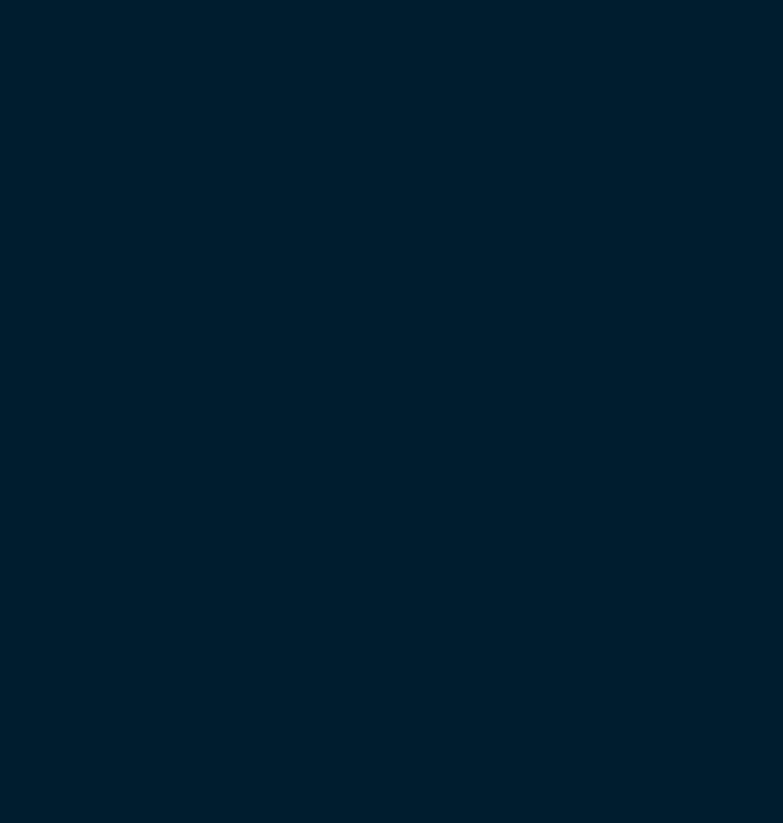
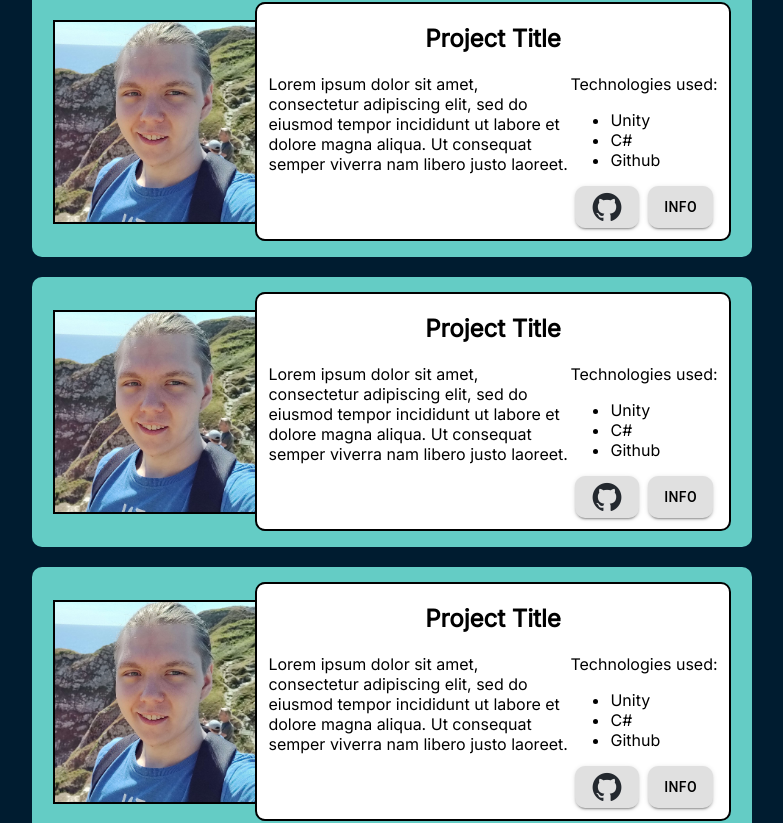
Before and after one commit to PatrykOwczarz/my-porftolio-v1, a React (Create React App) app: page /projects in a window 1280 px wide. Shown: the part 282-1105 px from the top of the page, without its empty margins (248-1031 px from the left). Before the commit the page ends 800 px from the top, so only its background shows below. Built offline with nearby package versions, Linux system fonts and the light colour scheme.

Commit message:
Added and designed projects page

```diff
--- a/src/pages/Projects.js
+++ b/src/pages/Projects.js
@@ -1,8 +1,160 @@
 import React from 'react'
+import '../styles/Projects.css'
+import ProfilePic from '../assets/images/profile-pic.jpg'
+import GithubIcon from '../assets/images/Github.png'
+import Button from '@material-ui/core/Button';
 
 function Projects() {
     return (
-        <div><h1>Projects Page</h1></div>
+        <div className='projectsPage'>
+            <h1>PROJECTS</h1>
+            <div className='projectLayout'>
+
+                <div className='projectBox'>
+                    <img src={ProfilePic} alt="Profile" width="200" height="200" />
+                    <div className='projectInfo'>
+                        <h2>Project Title</h2>
+                        <div className='projectDescription'>
+                            <p className='descriptionP'>
+                                Lorem ipsum dolor sit amet,
+                                consectetur adipiscing elit,
+                                sed do eiusmod tempor incididunt
+                                ut labore et dolore magna aliqua.
+                                Ut consequat semper viverra nam libero justo laoreet.
+                            </p>
+                            <div className='technologies'>
+                                <p>Technologies used:</p>
+                                <ul>
+                                    <li>
+                                        Unity
+                                    </li>
+                                    <li>
+                                        C#
+                                    </li>
+                                    <li>
+                                        Github
+                                    </li>
+                                </ul>
+                                <div className='buttons'>
+                                    <Button
+                                        variant="contained"
+                                        color="default"
+                                        href="https://github.com/PatrykOwczarz"
+                                    >
+                                        <img src={GithubIcon} alt="Github Icon" width="30" height="30"></img>
+                                    </Button>
+                                    <Button
+                                        variant="contained"
+                                        color="default"
+                                        href="./"
+                                    >
+                                        Info
+                                    </Button>
+
+                                </div>
+                            </div>
+                        </div>
+                    </div>
+                </div>
+
+                <div className='projectBox'>
+                    <img src={ProfilePic} alt="Profile" width="200" height="200" />
+                    <div className='projectInfo'>
+                        <h2>Project Title</h2>
+                        <div className='projectDescription'>
+                            <p className='descriptionP'>
+                                Lorem ipsum dolor sit amet,
+                                consectetur adipiscing elit,
+                                sed do eiusmod tempor incididunt
+                                ut labore et dolore magna aliqua.
+                                Ut consequat semper viverra nam libero justo laoreet.
+                            </p>
+                            <div className='technologies'>
+                                <p>Technologies used:</p>
+                                <ul>
+                                    <li>
+                                        Unity
+                                    </li>
+                                    <li>
+                                        C#
+                                    </li>
+                                    <li>
+                                        Github
+                                    </li>
+                                </ul>
+                                <div className='buttons'>
+                                    <Button
+                                        variant="contained"
+                                        color="default"
+                                        href="https://github.com/PatrykOwczarz"
+                                    >
+                                        <img src={GithubIcon} alt="Github Icon" width="30" height="30"></img>
+                                    </Button>
+                                    <Button
+                                        variant="contained"
+                                        color="default"
+                                        href="./"
+                                    >
+                                        Info
+                                    </Button>
+
+                                </div>
+                            </div>
+                        </div>
+                    </div>
+                </div>
+
+                <div className='projectBox'>
+                    <img src={ProfilePic} alt="Profile" width="200" height="200" />
+                    <div className='projectInfo'>
+                        <h2>Project Title</h2>
+                        <div className='projectDescription'>
+                            <p className='descriptionP'>
+                                Lorem ipsum dolor sit amet,
+                                consectetur adipiscing elit,
+                                sed do eiusmod tempor incididunt
+                                ut labore et dolore magna aliqua.
+                                Ut consequat semper viverra nam libero justo laoreet.
+                            </p>
+                            <div className='technologies'>
+                                <p>Technologies used:</p>
+                                <ul>
+                                    <li>
+                                        Unity
+                                    </li>
+                                    <li>
+                                        C#
+                                    </li>
+                                    <li>
+                                        Github
+                                    </li>
+                                </ul>
+                                <div className='buttons'>
+                                    <Button
+                                        variant="contained"
+                                        color="default"
+                                        href="https://github.com/PatrykOwczarz"
+                                    >
+                                        <img src={GithubIcon} alt="Github Icon" width="30" height="30"></img>
+                                    </Button>
+                                    <Button
+                                        variant="contained"
+                                        color="default"
+                                        href="./"
+                                    >
+                                        Info
+                                    </Button>
+
+                                </div>
+
+                            </div>
+
+                        </div>
+                    </div>
+
+                </div>
+            </div>
+        </div>
     )
 };
 
--- a/src/styles/Contact.css
+++ b/src/styles/Contact.css
@@ -3,6 +3,7 @@
     justify-content: center;
     align-items: center;
     flex-direction: column;
+    margin-top: 75px
 }
 
 .contact form {
--- /dev/null
+++ b/src/styles/Projects.css
@@ -0,0 +1,114 @@
+.projectsPage {
+    display: flex;
+    flex-direction: column;
+    justify-content: center;
+    align-items: center;
+    margin-top: 50px;
+}
+
+.projectsPage p {
+    margin: 0;
+}
+
+.projectLayout {
+    display: flex;
+    flex-wrap: wrap;
+    justify-content: space-around;
+    margin: 50px 0 80px 0;
+}
+
+.projectBox {
+    display: flex;
+    justify-content: center;
+    align-items: center;
+
+    width: 700px;
+    height: 250px;
+
+    background-color: #64CCC5;
+    color: black;
+
+    border-radius: 10px 10px 10px 10px;
+
+    margin: 10px;
+    padding: 10px;
+}
+
+.projectBox img {
+    border: 2px solid black;
+    border-right: 0;
+}
+
+.projectInfo {
+    display: flex;
+    flex-direction: column;
+    padding: 10px;
+    background-color: white;
+    border: 2px solid black;
+    border-radius: 10px;
+
+}
+
+.projectInfo h2 {
+    margin-top: 10px;
+}
+
+.projectDescription {
+    display: flex;
+    justify-content: flex-start;
+    text-align: start;
+
+}
+
+.descriptionP {
+    width: 300px;
+    border: 1px solid white;
+}
+
+.technologies {
+    display: flex;
+    flex-direction: column;
+    border: 1px solid white;
+}
+
+.buttons {
+    display: flex;
+    justify-content: space-around;
+
+}
+
+.buttons a {
+    color: black;
+}
+
+.buttons img {
+    border: 0px solid white;
+}
+
+@media (max-width: 700px) {
+    .projectBox {
+        width: auto;
+        height: auto;
+        flex-direction: column;
+    }
+
+    .projectDescription {
+        flex-direction: column;
+    }
+
+    .buttons {
+        justify-content: space-evenly;
+        align-items: center;
+    }
+
+
+    .projectBox img {
+        border: 2px solid black;
+        border-bottom: 0;
+    }
+
+    .buttons img {
+        border: 0px solid white;
+    }
+
+}
```
Also changed, not shown: src/components/Navbar.js (+5 -5 lines), src/pages/Home.js (+4 -4 lines), src/styles/Home.css (+5 -3 lines).
